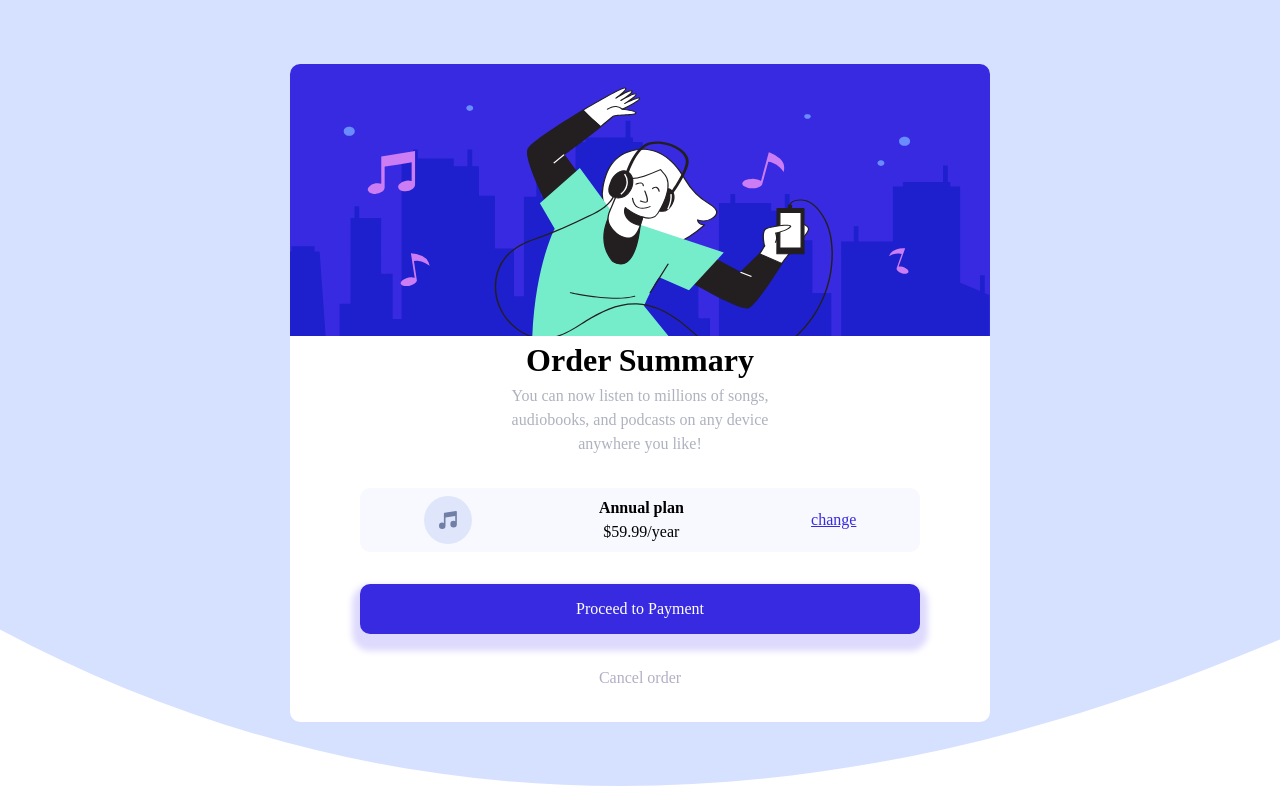
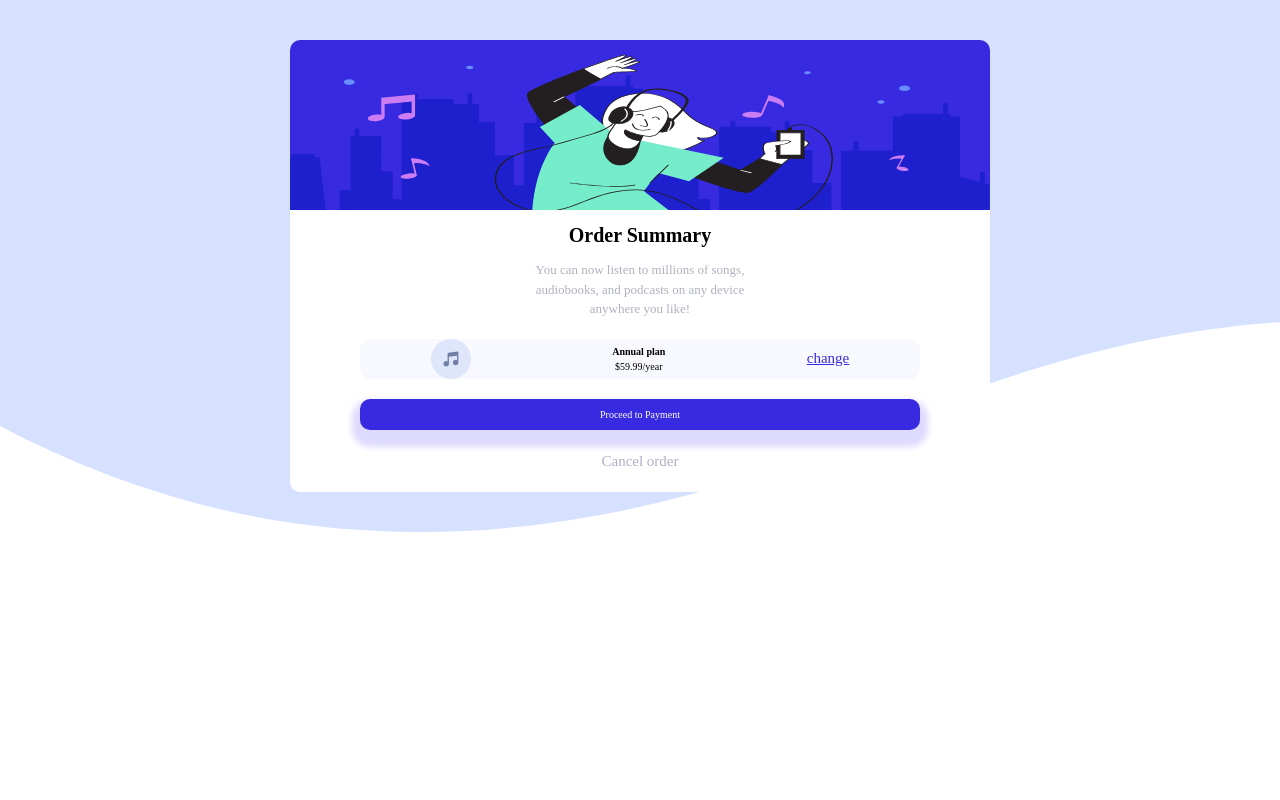
Before and after one commit to AlfredKonneh/Order-summary, a plain HTML site: page index.html in a window 1280 px wide. Drawn offline with Linux system fonts and the light colour scheme.

Commit message:
final code

```diff
--- a/css/styles.css
+++ b/css/styles.css
@@ -1,19 +1,23 @@
 :root {
   --color-primary: #382ae1;
+}
+
+html {
+  font-size: 62.5%;
 }
 
 body {
   display: grid;
   align-items: center;
-  background: url('../images/pattern-background-mobile.svg');
+  background: url("../images/pattern-background-mobile.svg");
   background-repeat: no-repeat;
   background-size: 100% 100%;
   background-size: cover;
+  font-size: 1.5rem;
   margin: 0;
-
 }
 
-*{
+* {
   box-sizing: border-box;
   padding: 0;
   margin: 0;
@@ -23,8 +27,9 @@ body {
   border-radius: 10px;
   background: var(--color-primary);
   color: #fff;
-  padding: 0.8rem 3rem;
+  padding: 0.8rem 1rem;
   width: 80%;
+  font-size: 1rem;
   box-shadow: 0 9px 6px 8px #dedafd;
   display: block;
   text-align: center;
@@ -47,10 +52,12 @@ body {
 h2,
 p {
   margin: 0;
+  font-size: 1rem;
 }
 
-h2 {
-  font-size: 1rem;
+h1 {
+  font-size: 2rem;
+  margin: 1rem;
 }
 
 a {
@@ -75,7 +82,7 @@ a {
 
 .card__header {
   height: 17rem;
-  background: url('../images/illustration-hero.svg');
+  background: url("../images/illustration-hero.svg");
   background-repeat: no-repeat;
   background-size: 100% 100%;
 }
@@ -85,29 +92,34 @@ a {
   margin: auto;
 }
 
-.order__information{
+.order__information {
   color: #aeb2be;
   width: 40ch;
+  font-size: 1.3rem;
   margin: auto;
   text-align: center;
 }
 
- .order {
+.audio {
+  width: 40px;
+}
+
+.order {
   display: inline-block;
   text-decoration: none;
   color: #b1afc5;
   margin: 2rem;
- }
+}
 
- @media screen and (min-width: 1024px) {
-  .card{
+@media screen and (min-width: 1024px) {
+  .card {
     max-width: 700px;
   }
 
   body {
-    background: url('../images/pattern-background-desktop.svg');
+    background: url("../images/pattern-background-desktop.svg");
     background-repeat: no-repeat;
     background-size: cover;
     margin: auto;
   }
- }
+}
--- a/index.html
+++ b/index.html
@@ -4,7 +4,7 @@
     <meta charset="UTF-8" />
     <meta http-equiv="X-UA-Compatible" content="IE=edge" />
     <meta name="viewport" content="width=device-width, initial-scale=1.0" />
-    <title>Document</title>
+    <title>Order Summary</title>
     <link rel="stylesheet" href="css/styles.css" />
   </head>
   <body>
@@ -18,7 +18,7 @@
             any device anywhere you like!
           </p>
           <div class="container">
-            <img src="images/icon-music.svg" alt="">
+            <img src="images/icon-music.svg" alt="" class="audio">
             <span>
                 <h2>Annual plan</h2>
                 <p>$59.99/year</p>
```
